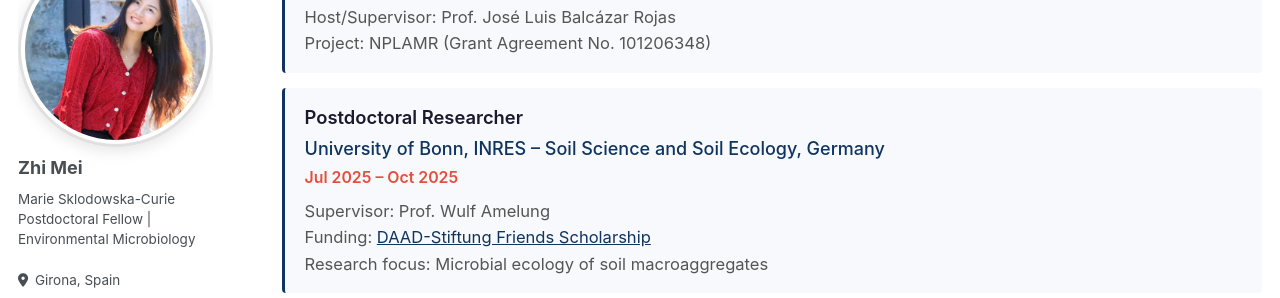
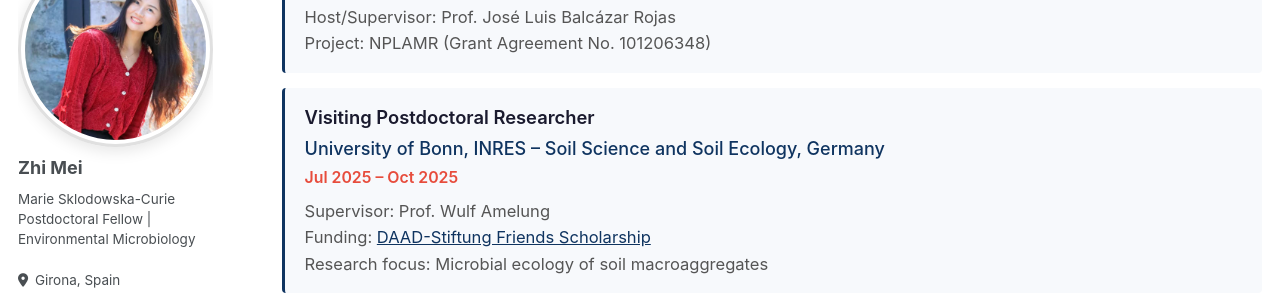
Before and after one commit to XxFChen/ZhiMei, a Jekyll site: the page built from _pages/cv.md, in a window 1280 px wide and 900 px high, scrolled down 639 px. Shown: the part 154-452 px from the top of the window. Built offline with Jekyll 4.4.1, drawn with Linux system fonts in a browser that asks for light colours; some web fonts are replaced.

Commit message:
Update Bonn role to visiting postdoctoral researcher

```diff
--- a/_pages/cv.md
+++ b/_pages/cv.md
@@ -140,7 +140,7 @@ redirect_from:
 </div>
 
 <div class="cv-card">
-  <div class="cv-role">Postdoctoral Researcher</div>
+  <div class="cv-role">Visiting Postdoctoral Researcher</div>
   <div class="cv-org">University of Bonn, INRES – Soil Science and Soil Ecology, Germany</div>
   <div class="cv-date">Jul 2025 – Oct 2025</div>
   <div class="cv-detail">
```
